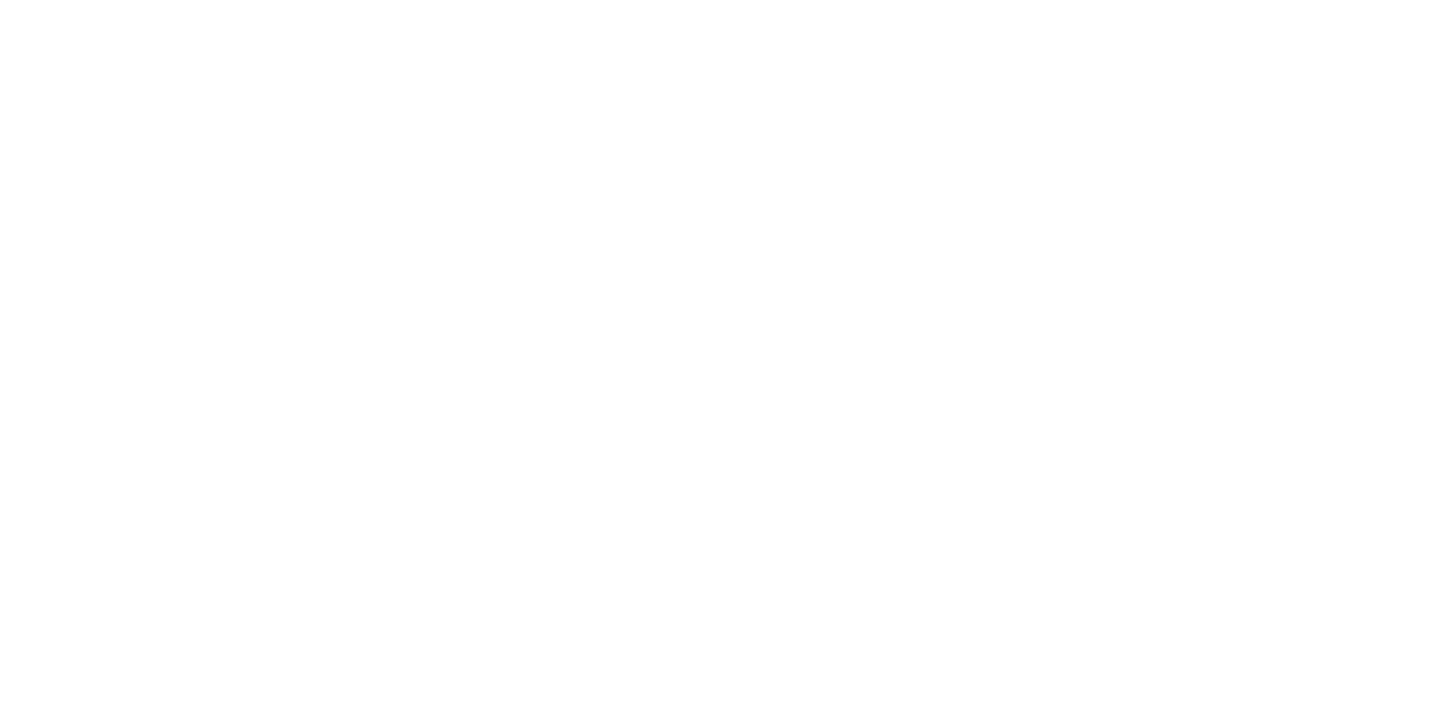
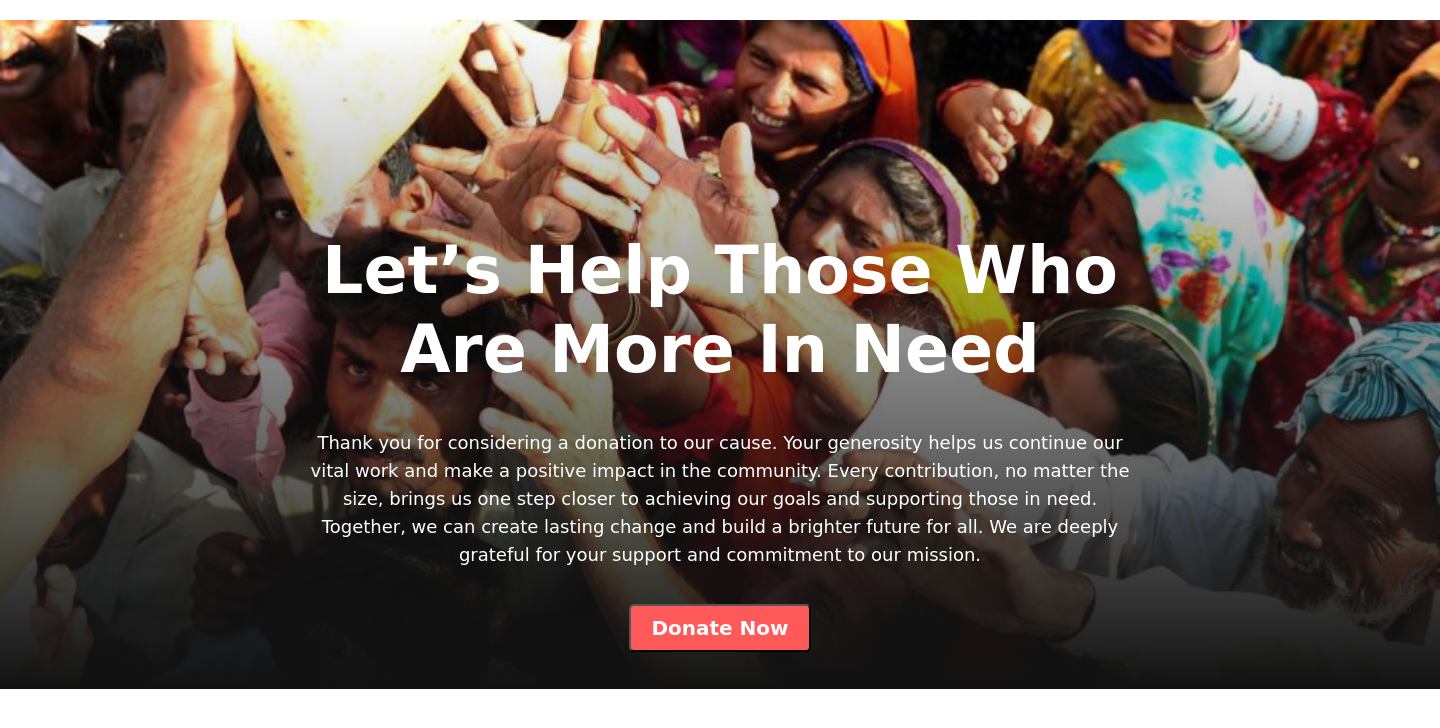
Before and after one commit to samiulAsumel/donate-today-my-project, a plain HTML site: page index.html in a window 1280 px wide. Shown: the whole page, 1440 px wide, since content can reach past the window. Drawn offline with Linux system fonts and the light colour scheme; a web font is replaced by a local one.

Commit message:
Header section upload

```diff
--- a/index.html
+++ b/index.html
@@ -4,6 +4,26 @@
     <meta charset="UTF-8" />
     <meta name="viewport" content="width=device-width, initial-scale=1.0" />
     <title>Donate Today To Help Those Who Are More In Need</title>
+    <link rel="stylesheet" href="styles/styles.css" />
   </head>
-  <body></body>
+  <body>
+    <header class="header">
+      <h1 class="header-heading">
+        <span>Let’s</span> Help Those <span>Who</span> Are More In
+        <span>Need</span>
+      </h1>
+      <p class="header-paragraph">
+        Thank you for considering a donation to our cause. Your generosity helps
+        us continue our vital work and make a positive impact in the community.
+        Every contribution, no matter the size, brings us one step closer to
+        achieving our goals and supporting those in need. Together, we can
+        create lasting change and build a brighter future for all. We are deeply
+        grateful for your support and commitment to our mission.
+      </p>
+
+      <button class="header-button" type="button">
+        <a href="#donate-today">Donate Now</a>
+      </button>
+    </header>
+  </body>
 </html>
--- a/styles/styles.css
+++ b/styles/styles.css
@@ -0,0 +1,94 @@
+@import url("https://fonts.googleapis.com/css2?family=Playwrite+PE:wght@100..400&display=swap");
+
+/* root style */
+* {
+  margin: 0;
+  padding: 0;
+  box-sizing: border-box;
+}
+
+/* header style */
+.header {
+  background-image: linear-gradient(
+      0deg,
+      rgb(18, 18, 18),
+      rgba(18, 18, 18, 0) 100%
+    ),
+    url("../assets/images/donation0.jpg");
+  background-repeat: no-repeat;
+  background-size: cover;
+  display: grid;
+  grid-template-areas:
+    "header-heading"
+    "header-paragraph" "header-button";
+  background-position: center;
+  width: 1440px;
+  height: 669px;
+  display: flex;
+  flex-direction: column;
+  justify-content: center;
+  align-items: center;
+  text-align: center;
+  margin: 0 auto;
+  margin-top: 20px;
+}
+
+.header-heading {
+  grid-area: header-heading;
+}
+
+.header-paragraph {
+  grid-area: header-paragraph;
+}
+
+.header-button {
+  grid-area: header-button;
+}
+
+.header-heading {
+  color: white;
+  font-family: "Playwrite PE", cursive;
+  justify-content: center;
+  align-items: center;
+  width: 826px;
+  height: 320px auto;
+  font-size: 65px;
+  font-weight: 700;
+  line-height: 79px;
+  letter-spacing: 0px;
+  margin-top: 174px;
+  margin-bottom: 20px;
+}
+
+.header-paragraph {
+  color: white;
+  font-family: "Playwrite PE", cursive;
+  justify-content: center;
+  align-items: center;
+  width: 826px;
+  height: 320px auto;
+  font-size: 18px;
+  font-weight: 400;
+  line-height: 28px;
+  letter-spacing: 0px;
+  margin-top: 20px;
+  margin-bottom: 5px;
+}
+
+.header-button {
+  border-radius: 5px;
+  background: rgb(255, 89, 89);
+  margin-top: 30px;
+  font-size: 20px;
+  font-weight: 600;
+  line-height: 24px;
+  letter-spacing: 0px;
+  text-align: center;
+  padding: 10px 20px;
+}
+
+.header-button a {
+  text-decoration: none;
+  color: white;
+  font-family: "Playwrite PE", cursive;
+}
```
